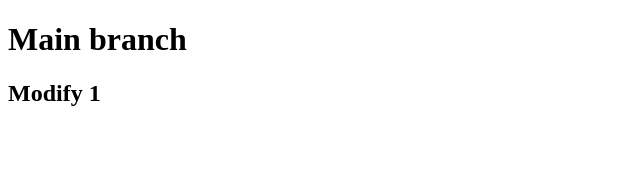
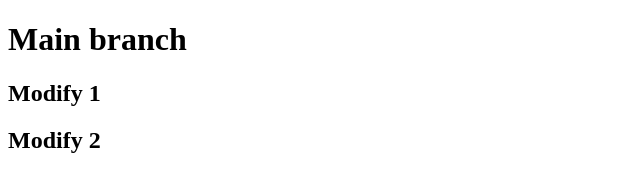
Before and after one commit to phamnguyenminhquan/baitap_13, a plain HTML site: page index.html in a window 1280 px wide. Shown: the whole page, without its empty margins (0-640 px from the left). Drawn offline with Linux system fonts and the light colour scheme.

Commit message:
2. modify 2

```diff
--- a/index.html
+++ b/index.html
@@ -10,6 +10,7 @@
 <body>
     <h1>Main branch</h1>
     <h2>Modify 1</h2>
+    <h2>Modify 2</h2>
 </body>
 
 </html>
```
